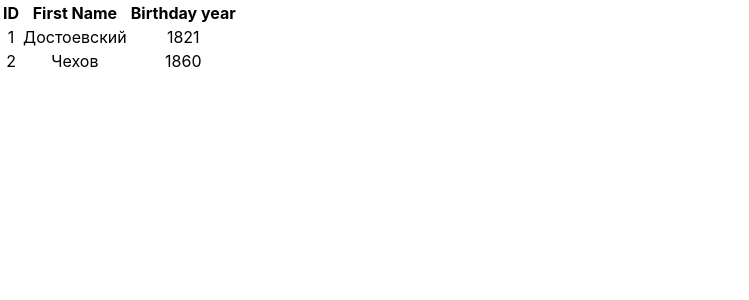
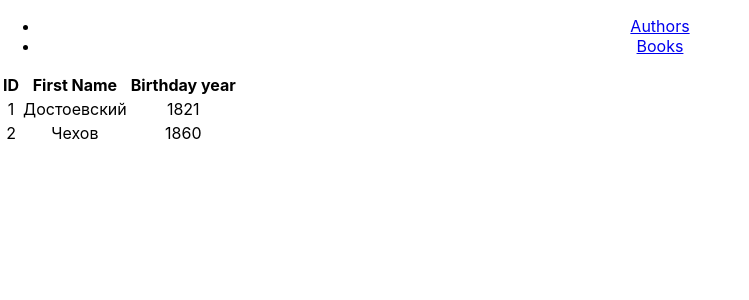
Before and after one commit to AndrewVladimirovich/D_REST, a React (Create React App) app in the folder library/frontend/: page / in a window 1280 px wide. Shown: the top 300 px of the page, without its empty margins (0-749 px from the left). Built offline with nearby package versions, Linux system fonts and the light colour scheme.

Commit message:
Lesson_5 Switch

```diff
--- a/library/frontend/src/App.js
+++ b/library/frontend/src/App.js
@@ -3,8 +3,17 @@ import logo from './logo.svg';
 import './App.css';
 import AuthorList from './components/Author.js'
 import BookList from './components/Books'
-import {HashRouter, Route} from 'react-router-dom'
+import {HashRouter, Route, Link, Switch} from 'react-router-dom'
 import axios from 'axios'
+
+const NotFound404 = ({ location }) => {
+    return (
+        <div>
+            <h1>Страница по адресу '{location.pathname}' не найдена</h1>
+        </div>
+    )
+}
+
 
 class App extends React.Component {
    constructor(props) {
@@ -44,11 +53,22 @@ class App extends React.Component {
         return (
             <div className='App'>
                 <HashRouter>
-                    <Route exact path='/' component={() => <AuthorList authors={this.state.authors}> </AuthorList>} />
-                    <Route exact path='/books' component={() => <BookList items={this.state.books}> </BookList>} />
+                    <nav>
+                        <ul>
+                            <li>
+                                <Link to='/'>Authors</Link>
+                            </li>
+                            <li>
+                                <Link to='/books'>Books</Link>
+                            </li>
+                        </ul>
+                    </nav>
+                    <Switch>
+                        <Route exact path='/' component={() => <AuthorList authors={this.state.authors}> </AuthorList>} />
+                        <Route exact path='/books' component={() => <BookList items={this.state.books}> </BookList>} />
+                        <Route component={NotFound404}/>
+                    </Switch>
                 </HashRouter>
-                {/* <AuthorList authors={this.state.authors} />
-                <BookList items={this.state.books} /> */}
             </div>
         )
     }
```
